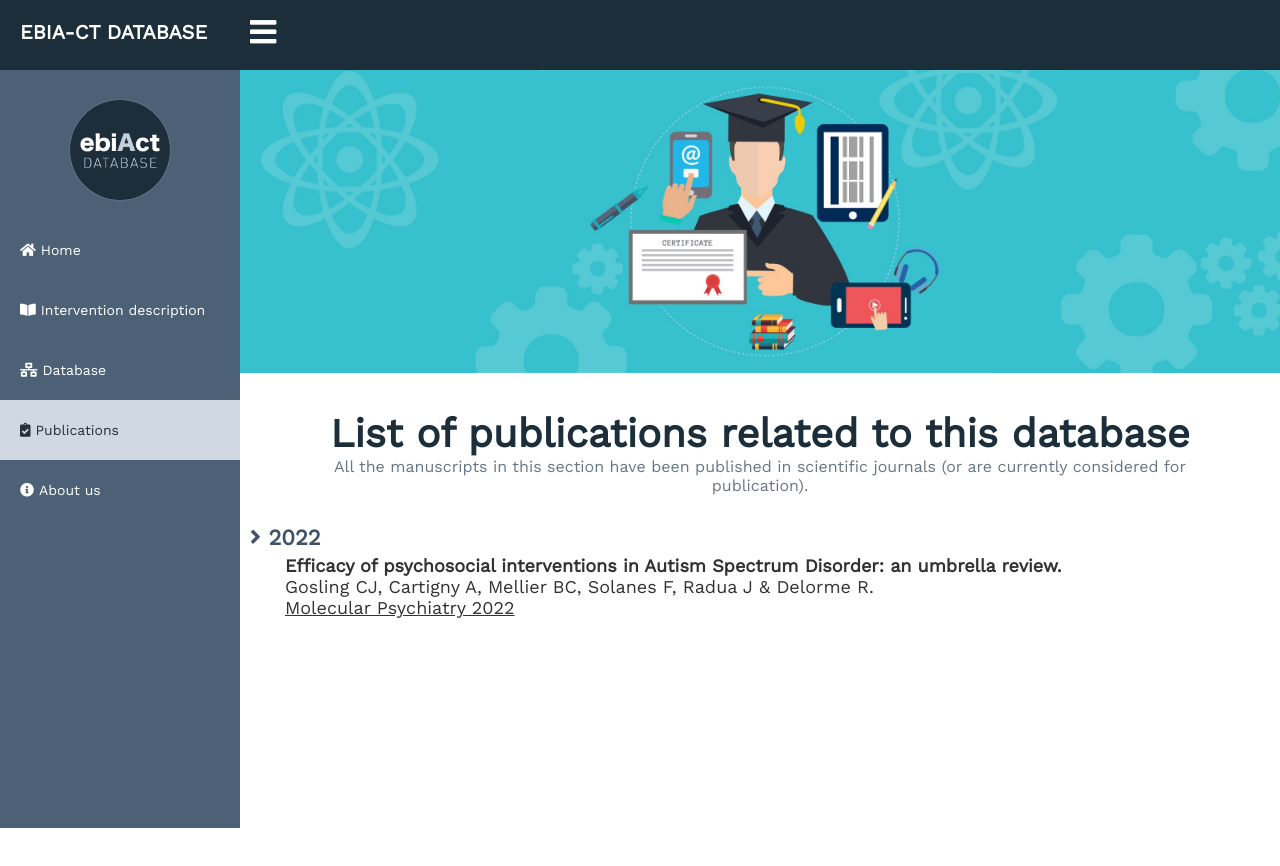
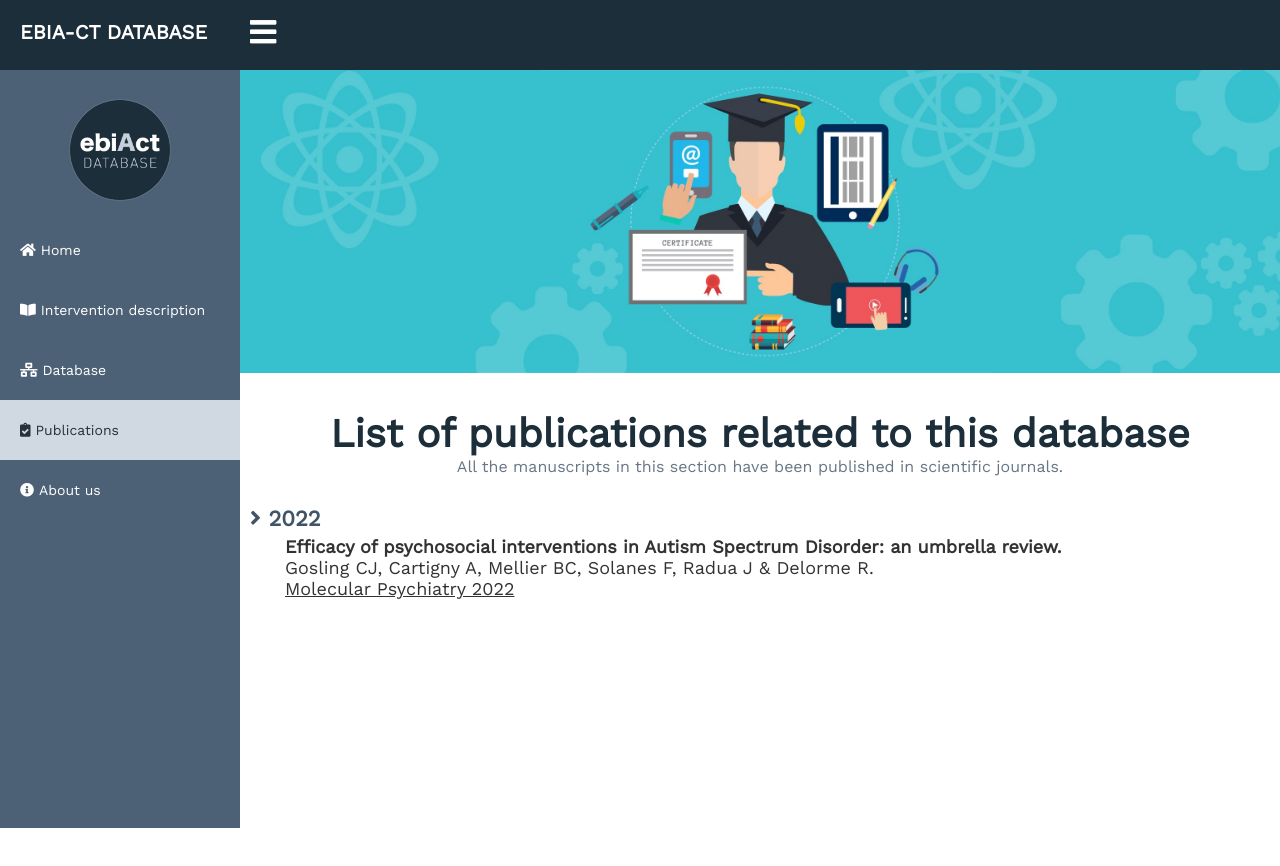
Before and after one commit to CorentinJGosling/ebiact_website, a plain HTML site: page publications.html in a window 1280 px wide. Drawn offline with nearby package versions, Linux system fonts and the light colour scheme.

Commit message:
13 06 22

```diff
--- a/publications.html
+++ b/publications.html
@@ -64,7 +64,7 @@
         <div class="text">
           <h2>List of publications related to this database</h2>
           <!--<p>-->
-            <div class = "p1">All the manuscripts in this section have been published in scientific journals (or are currently considered for publication).</div>
+            <div class = "p1">All the manuscripts in this section have been published in scientific journals.</div>
         <!--</div>
         <div class="card">-->
           <h4><i class="fas fa-angle-right"></i> 2022</h4>
```
